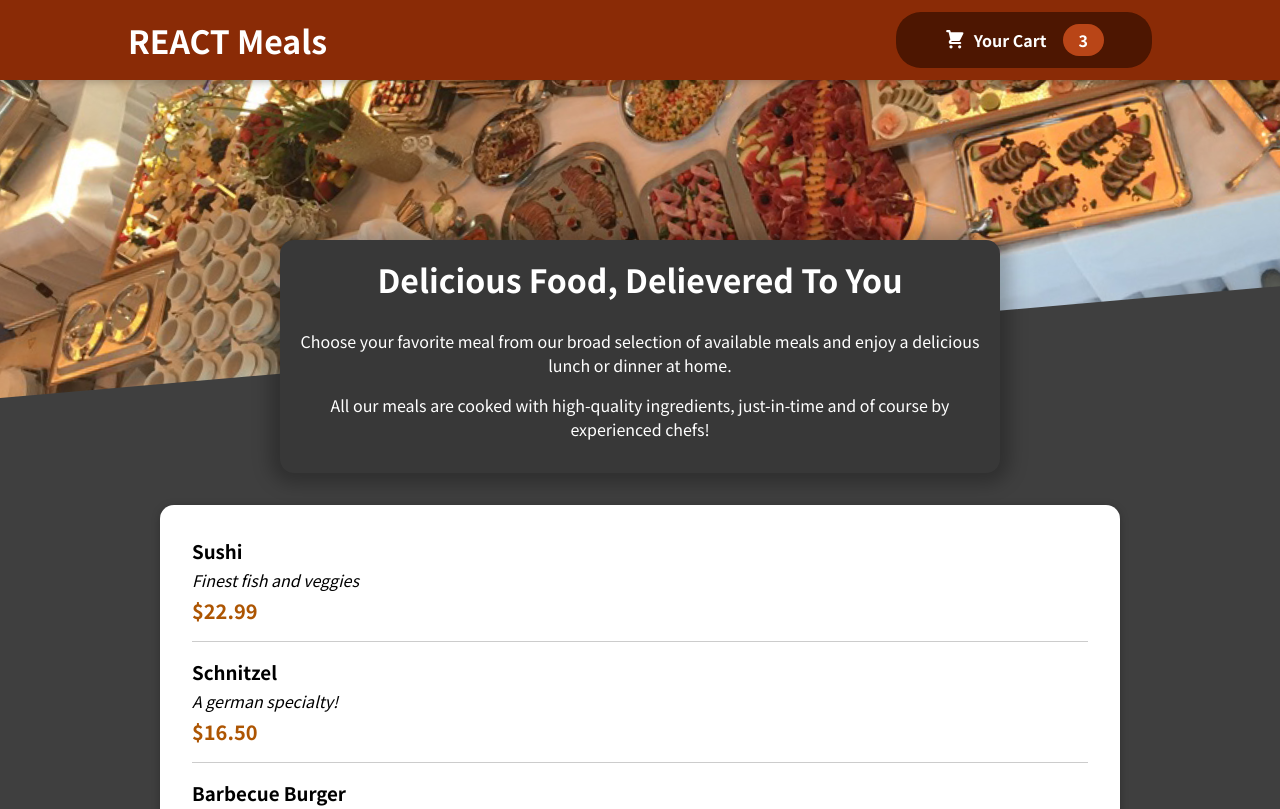
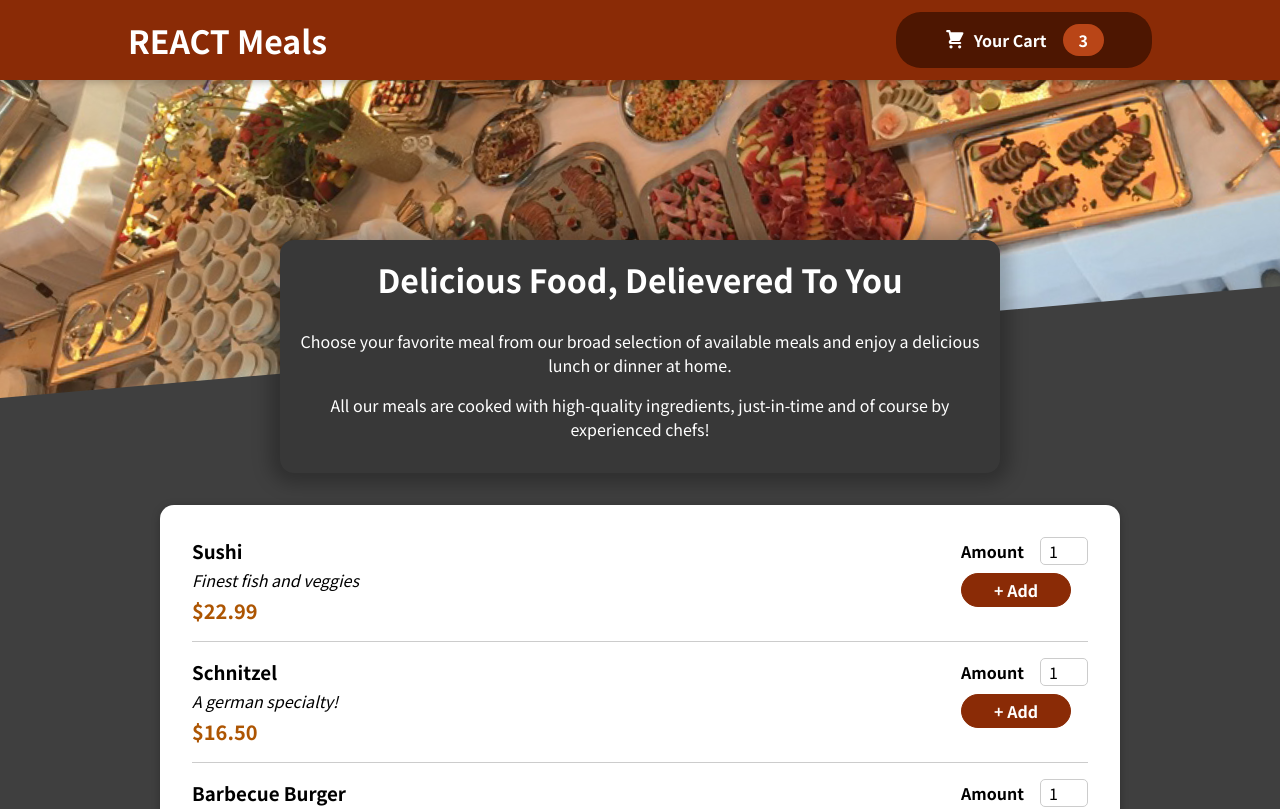
Before and after one commit to MichaelTowson/reactMeals, a React (Create React App) app: page / in a window 1280 px wide. Shown: the top 809 px of the page. Built offline with nearby package versions, Linux system fonts and the light colour scheme.

Commit message:
add MealItemForm for specifying quantity of meals to be added

```diff
--- a/src/components/Meals/AvailableMeals.js
+++ b/src/components/Meals/AvailableMeals.js
@@ -34,6 +34,7 @@
 const AvailableMeals = () => {
   const mealsList = DUMMY_MEALS.map((item) => (
     <MealItem
+      id={item.id}
       key={item.id}
       name={item.name}
       description={item.description}
--- a/src/components/Meals/MealItem/MealItem.js
+++ b/src/components/Meals/MealItem/MealItem.js
@@ -1,4 +1,5 @@
 import classes from './MealItem.module.css';
+import MealItemForm from './MealItemForm'
 
 const MealItem = props => {
   const price = `$${props.price.toFixed(2)}`;
@@ -11,7 +12,7 @@
     </div>
 
     <div>
-
+      <MealItemForm id={props.id}/>
     </div>
   </li>
 };
--- a/src/components/Meals/MealItem/MealItemForm.js
+++ b/src/components/Meals/MealItem/MealItemForm.js
@@ -0,0 +1,23 @@
+import Input from "../../UI/Input";
+import classes from "./MealItemForm.module.css";
+
+const MealItemForm = (props) => {
+  return (
+    <form className={classes.form}>
+      <Input
+        label="Amount"
+        input={{
+          id: "amount__" + props.id,
+          type: "number",
+          min: "1",
+          max: "5",
+          step: "1",
+          defaultValue: "1",
+        }}
+      />
+      <button>+ Add</button>
+    </form>
+  );
+};
+
+export default MealItemForm;
--- /dev/null
+++ b/src/components/Meals/MealItem/MealItemForm.module.css
@@ -0,0 +1,20 @@
+.form {
+  text-align: right;
+}
+
+.form button {
+  font: inherit;
+  cursor: pointer;
+  background-color: #8a2b06;
+  border: 1px solid #8a2b06;
+  color: white;
+  padding: 0.25rem 2rem;
+  border-radius: 20px;
+  font-weight: bold;
+}
+
+.form button:hover,
+.form button:active {
+  background-color: #641e03;
+  border-color: #641e03;
+}
--- /dev/null
+++ b/src/components/UI/Input.js
@@ -0,0 +1,10 @@
+import classes from './Input.module.css';
+
+const Input = props => {
+  return <div className={classes.input}>
+    <label htmlFor={props.input.id}>{props.label}</label>
+    <input {...props.input} />
+  </div>;
+};
+
+export default Input;
--- /dev/null
+++ b/src/components/UI/Input.module.css
@@ -0,0 +1,18 @@
+.input {
+  display: flex;
+  align-items: center;
+  margin-bottom: 0.5rem;
+}
+
+.input label {
+  font-weight: bold;
+  margin-right: 1rem;
+}
+
+.input input {
+  width: 3rem;
+  border-radius: 5px;
+  border: 1px solid #ccc;
+  font: inherit;
+  padding-left: 0.5rem;
+}
```
Also changed, not shown: 1 other file (tests, documents, lock files or other folders).
